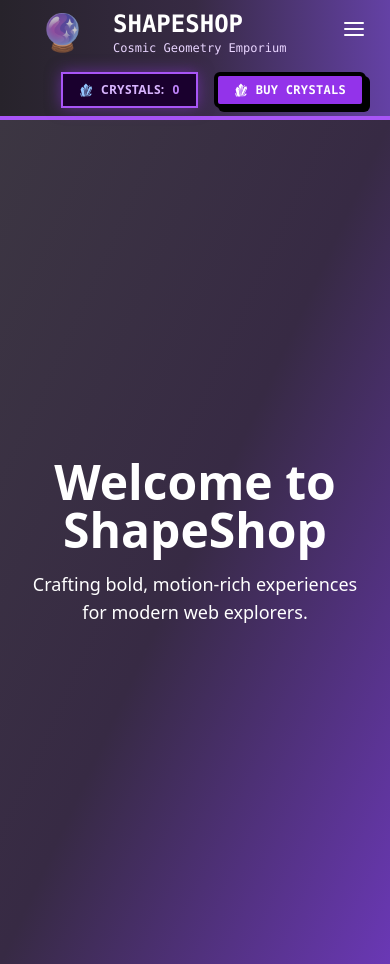
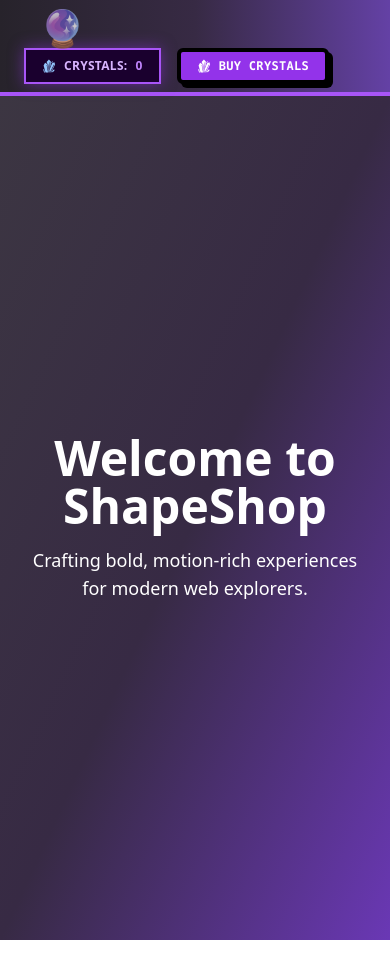
Before and after one commit to qtr-deagle/ShapeShop, a React (Vite) app: page / in a window 390 px wide. After the commit the page ends 940 px from the top, so only its background shows below. Built offline with nearby package versions, Linux system fonts and the light colour scheme.

Commit message:
media query adjustments

```diff
--- a/src/components/NavBar.jsx
+++ b/src/components/NavBar.jsx
@@ -6,14 +6,14 @@ const NavBar = () => {
     const [open, setOpen] = useState(false);
 
     return (
-        <nav className="bg-gradient-to-r from-[#27232b] via-[#372a44] to-[#6441a5] text-white flex-wrap px-6 py-2 flex justify-between items-center border-b-4 border-purple-500 shadow-[0_0_20px_rgba(128,0,255,0.6)]">
+        <nav className="bg-gradient-to-r from-[#27232b] via-[#372a44] to-[#6441a5] text-white flex-wrap md: px-6 py-2 flex justify-between items-center border-b-4 border-purple-500 shadow-[0_0_20px_rgba(128,0,255,0.6)]">
             <div className="flex items-center space-x-4">
                 <a href='/' className="text-4xl animate-pulse ml-4">🔮</a>
                 <div>
-                    <a href='/' className="shadow-text text-2xl font-bold ml-3 hover:text-purple-300 transition-colors duration-300 font-mono text-white shadow-text">
+                    <a href='/' className="hidden md:block shadow-text text-2xl font-bold ml-3 hover:text-purple-300 transition-colors duration-300 font-mono text-white shadow-text">
                         SHAPESHOP
                     </a>
-                    <p className="ml-3 text-xs font-mono text-purple-200">
+                    <p className="ml-3 text-xs font-mono text-purple-200 hidden md:block ">
                         Cosmic Geometry Emporium
                     </p>
                 </div>
@@ -21,11 +21,11 @@ const NavBar = () => {
 
             <div className="md:hidden">
                 <button onClick={() => setOpen(!open)}>
-                    <FiMenu size={24} />
+
                 </button>
             </div>
 
-            <div className="flex items-center gap-4 ml-auto mt-4 md:mt-0">
+            <div className="flex items-center gap-4">
                 <div className="h-1 py-4 tracking-wide inline-flex items-center justify-center bg-[#1a002e] p-4 border-2 border-purple-500 shadow-[0_0_15px_rgba(147,51,234,0.5)] w-fit mx-auto">
                     <GiCrystalGrowth className="text-blue-300 text-sm mr-2" />
                     <span className="flex text-purple-300 font-bold text-xs tracking-wide">
```
